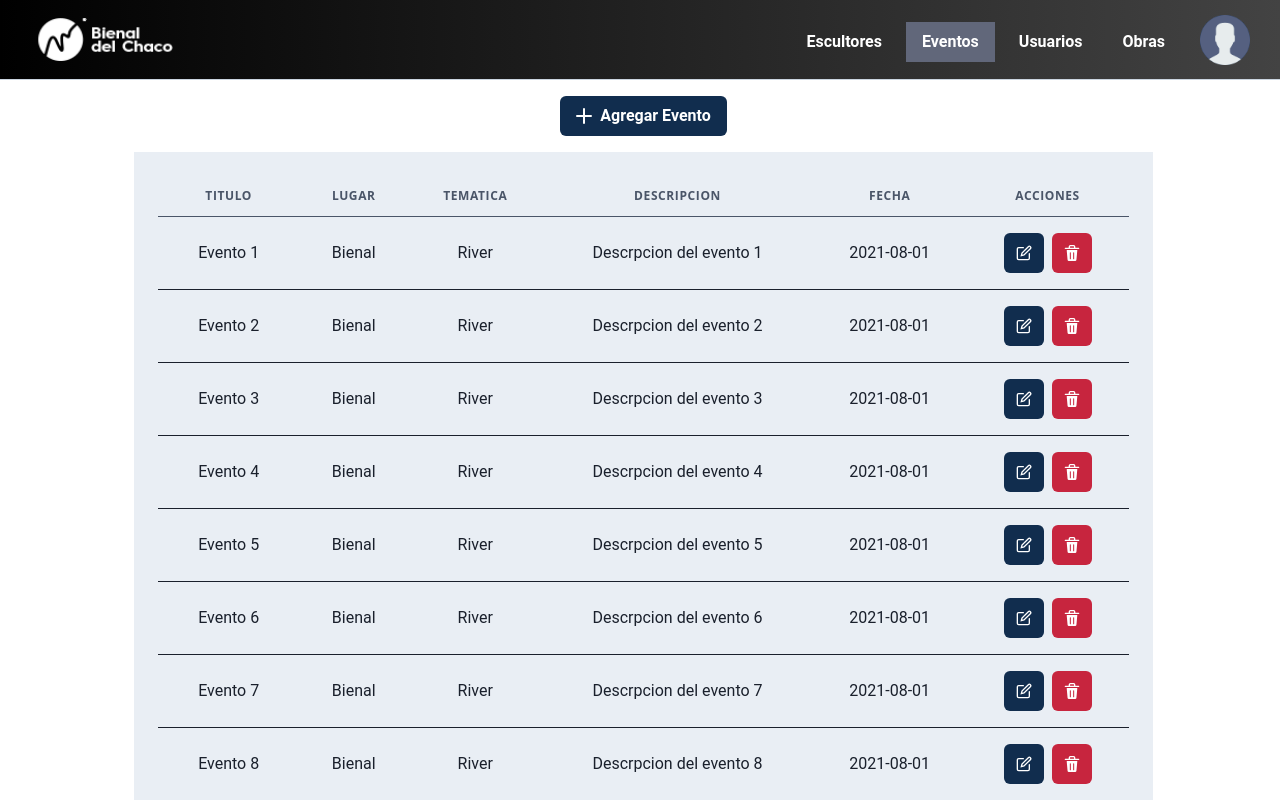
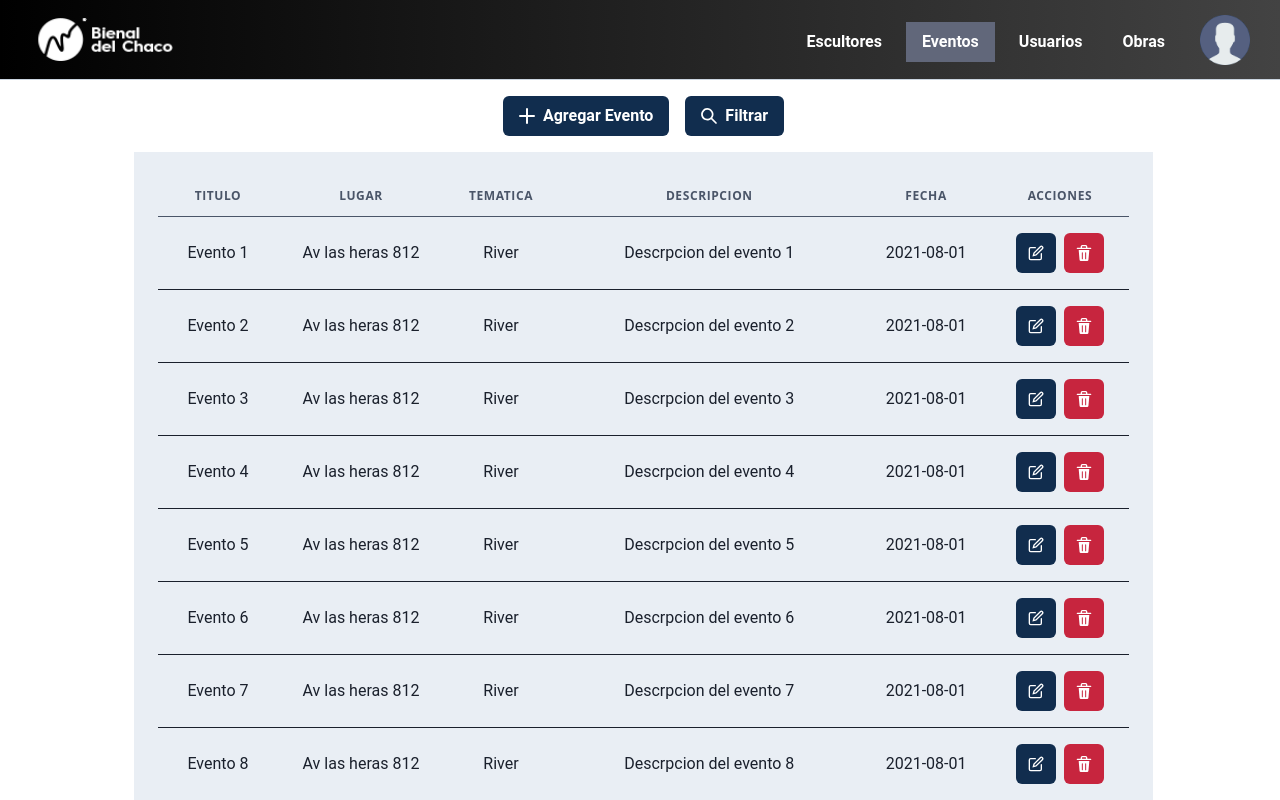
Before and after one commit to UTNFRRE/Bienal-del-Chaco, a React (Vite) app in the folder vite-project/: page /admin/eventos in a window 1280 px wide. Shown: the top 800 px of the page. Built offline with nearby package versions, Linux system fonts and the light colour scheme.

Commit message:
refactor: Update Filtros into TablaEventos component

```diff
--- a/vite-project/src/API/Eventos.ts
+++ b/vite-project/src/API/Eventos.ts
@@ -5,7 +5,7 @@ const Eventos = [
         titulo: "Evento 1",
         fecha: "2021-08-01",
         descripcion: "Descrpcion del evento 1",
-        lugar: "Bienal",
+        lugar: "Av las heras 812",
         tematica: "River",
 
     },
@@ -14,7 +14,7 @@ const Eventos = [
         titulo: "Evento 2",
         fecha: "2021-08-01",
         descripcion: "Descrpcion del evento 2",
-        lugar: "Bienal",
+        lugar: "Av las heras 812",
         tematica: "River",
     },
     {
@@ -22,7 +22,7 @@ const Eventos = [
         titulo: "Evento 3",
         fecha: "2021-08-01",
         descripcion: "Descrpcion del evento 3",
-        lugar: "Bienal",
+        lugar: "Av las heras 812",
         tematica: "River",
     },
     {
@@ -30,7 +30,7 @@ const Eventos = [
         titulo: "Evento 4",
         fecha: "2021-08-01",
         descripcion: "Descrpcion del evento 4",
-        lugar: "Bienal",
+        lugar: "Av las heras 812",
         tematica: "River",
     },
     {
@@ -38,7 +38,7 @@ const Eventos = [
         titulo: "Evento 5",
         fecha: "2021-08-01",
         descripcion: "Descrpcion del evento 5",
-        lugar: "Bienal",
+        lugar: "Av las heras 812",
         tematica: "River",
     },
     {
@@ -46,7 +46,7 @@ const Eventos = [
         titulo: "Evento 6",
         fecha: "2021-08-01",
         descripcion: "Descrpcion del evento 6",
-        lugar: "Bienal",
+        lugar: "Av las heras 812",
         tematica: "River",
     },
     {
@@ -54,7 +54,7 @@ const Eventos = [
         titulo: "Evento 7",
         fecha: "2021-08-01",
         descripcion: "Descrpcion del evento 7",
-        lugar: "Bienal",
+        lugar: "Av las heras 812",
         tematica: "River",
     },
     {
@@ -62,7 +62,7 @@ const Eventos = [
         titulo: "Evento 8",
         fecha: "2021-08-01",
         descripcion: "Descrpcion del evento 8",
-        lugar: "Bienal",
+        lugar: "Av las heras 812",
         tematica: "River",
     },
     {
@@ -70,7 +70,7 @@ const Eventos = [
         titulo: "Evento 9",
         fecha: "2021-08-01",
         descripcion: "Descrpcion del evento 9",
-        lugar: "Bienal",
+        lugar: "Av las heras 812",
         tematica: "River",
     },
     {
@@ -78,7 +78,7 @@ const Eventos = [
         titulo: "Evento 10",
         fecha: "2021-08-01",
         descripcion: "Descrpcion del evento 10",
-        lugar: "Bienal",
+        lugar: "Av las heras 812",
         tematica: "River",
     },
 ];
--- a/vite-project/src/components/Eventos/TablaEventos.tsx
+++ b/vite-project/src/components/Eventos/TablaEventos.tsx
@@ -1,18 +1,49 @@
-import { Box, Table, Thead, Tbody, Tr, Th, Td, Flex, Text, IconButton, Button} from '@chakra-ui/react';
-import { EditIcon, DeleteIcon, AddIcon } from '@chakra-ui/icons';
+import { Box, Table, Thead, Tbody, Tr, Th, Td, Flex, Text, IconButton, Button, Input} from '@chakra-ui/react';
+import { EditIcon, DeleteIcon, AddIcon, SearchIcon } from '@chakra-ui/icons';
 import Eventos from '../../API/Eventos';
 import {useState , useEffect} from 'react';
 
 
 // Agregar paginacion
+// La parte de filtrado robe de por ahi, asi que ignoren nms eso por ahora
 
 function TablaEventos () {
 
-    const [eventos, setEventos] = useState<any[]>([]); //se usa una variable de estado para guardar los eventos
+    const [eventos, setEventos] = useState<any[]>([]); //se usa una variable de estado para guardar los eventos, esta variable es del tipo any (objeto)
+    const [filteredEventos, setFilteredEventos] = useState<any[]>([]);
+    const [filters, setFilters] = useState({
+        titulo: '',
+        lugar: '',
+        tematica: '',
+        descripcion: '',
+        fecha: '',
+    });
+    const [MostrarFiltros, setMostrarFiltros] = useState(false);
 
     useEffect(() => {
         setEventos(Eventos)   //esto se hace dentro de un useeffect para que se ejecute solo una vez, en este caso cuando se recarga la pagina
+        setFilteredEventos(Eventos);
     }, [])
+
+    useEffect(() => {
+        setFilteredEventos(
+          eventos.filter(evento =>
+            evento.titulo.toLowerCase().includes(filters.titulo.toLowerCase()) &&
+            evento.lugar.toLowerCase().includes(filters.lugar.toLowerCase()) &&
+            evento.tematica.toLowerCase().includes(filters.tematica.toLowerCase()) &&
+            evento.descripcion.toLowerCase().includes(filters.descripcion.toLowerCase()) &&
+            evento.fecha.toLowerCase().includes(filters.fecha.toLowerCase())
+          )
+        );
+    }, [filters, eventos]);
+
+    const handleFilterChange = (e:any) => {
+        const { name, value } = e.target;
+        setFilters({
+          ...filters,
+          [name]: value,
+        });
+    };
 
     const truncateText = (text:string, maxLength:number) => {
         if (text.length > maxLength) {
@@ -27,8 +58,12 @@ function TablaEventos () {
                 justifyContent="center"
                 flexDirection="column"
             >
-        <Flex justifyContent="center" mb={4} mt={4}>
+            <Flex justifyContent="center" mb={4} mt={4} gap={4}>
                 <Button leftIcon={<AddIcon />}>Agregar Evento</Button>
+                {/* Al hacer click niego lo que tenia showfilters, la excpresion de abajo es un condicional simple en js */}
+                <Button onClick={() => setMostrarFiltros(!MostrarFiltros)} leftIcon={<SearchIcon />}>
+                {MostrarFiltros ? 'Ocultar Filtros' : 'Filtrar'}
+                </Button>
             </Flex>
             <Box
                 // borderWidth="1px"
@@ -41,19 +76,72 @@ function TablaEventos () {
                 // overflowY="auto"
             >
             {eventos.length > 0 ? (
+              <>
                 <Table variant="striped" colorScheme="secundaryBg" width="100%">
                   <Thead>
+                    {/* Si MostrarFiltros es verdadero entonces... */}
+                    {MostrarFiltros && (
                       <Tr>
+                        <Th>
+                          <Input
+                            variant='flushed'
+                            placeholder="Filtrar por Titulo"
+                            name="titulo"
+                            value={filters.titulo}
+                            onChange={handleFilterChange}
+                          />
+                        </Th>
+                        <Th>
+                          <Input
+                            variant='flushed'
+                            placeholder="Filtrar por Lugar"
+                            name="lugar"
+                            value={filters.lugar}
+                            onChange={handleFilterChange}
+                          />
+                        </Th>
+                        <Th>
+                          <Input
+                            variant='flushed'
+                            placeholder="Filtrar por Tematica"
+                            name="tematica"
+                            value={filters.tematica}
+                            onChange={handleFilterChange}
+                          />
+                        </Th>
+                        <Th>
+                          <Input
+                            variant='flushed'
+                            placeholder="Filtrar por Descripcion"
+                            name="descripcion"
+                            value={filters.descripcion}
+                            onChange={handleFilterChange}
+                          />
+                        </Th>
+                        <Th>
+                          <Input
+                            variant='flushed'
+                            placeholder="Filtrar por Fecha"
+                            name="fecha"
+                            type='date'
+                            value={filters.fecha}
+                            onChange={handleFilterChange}
+                          />
+                        </Th>
+                        <Th></Th>
+                      </Tr>
+                    )}
+                    <Tr mt={6}>
                       <Th textAlign="center">Titulo</Th>
                       <Th textAlign="center">Lugar</Th>
                       <Th textAlign="center">Tematica</Th>
-                <Th textAlign="center">Descripcion</Th>
+                      <Th textAlign="center" minW="300px">Descripcion</Th>
                       <Th textAlign="center">Fecha</Th>
                       <Th textAlign="center">Acciones</Th>
                     </Tr>
                   </Thead>
                   <Tbody>
-              {eventos.map((evento, index) => (
+                    {filteredEventos.map((evento, index) => (
                       <Tr key={index} >
                         <Td textAlign="center">{evento.titulo}</Td>
                         <Td textAlign="center">{evento.lugar}</Td>
@@ -78,6 +166,7 @@ function TablaEventos () {
                     ))}
                   </Tbody>
                 </Table>
+              </>
             ) : (
               <Text>No hay datos disponibles</Text>
             )}
```
Lines whose indentation alone changed are shown as unchanged.
